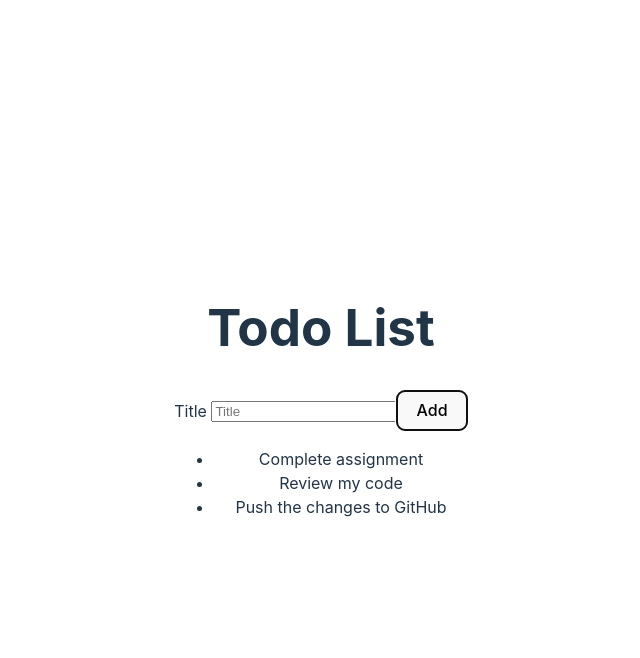
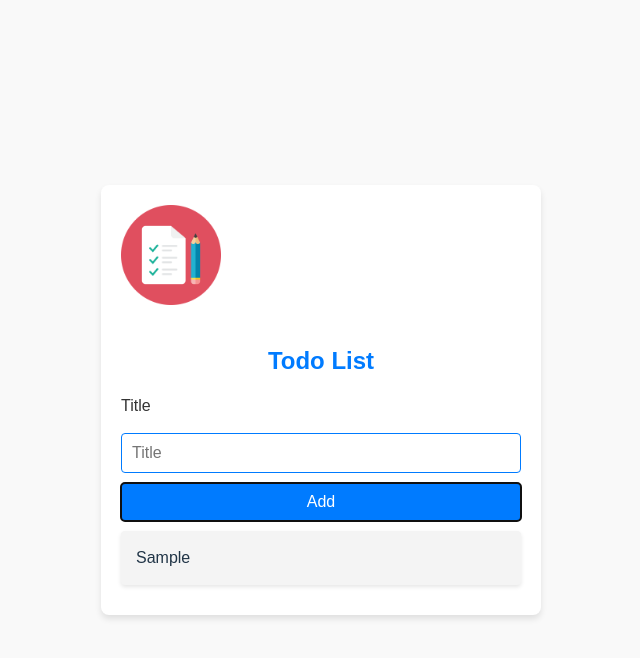
Before and after one commit to Ligo-code/react-todo, a React (Vite) app: page / in a window 1280 px wide. Both pictures are taken after typing "Sample" into the empty fields and a click on the button "Add". Shown: the top 658 px of the page, without its empty margins (319-959 px from the left). Built offline with nearby package versions, Linux system fonts and the light colour scheme.

Commit message:
implement state management for Todo List, controlled input, and unique ID generation

```diff
--- a/package.json
+++ b/package.json
@@ -11,7 +11,8 @@
   },
   "dependencies": {
     "react": "^18.3.1",
-    "react-dom": "^18.3.1"
+    "react-dom": "^18.3.1",
+    "uuid": "^11.0.3"
   },
   "devDependencies": {
     "@eslint/js": "^9.13.0",
--- a/src/AddTodoForm.jsx
+++ b/src/AddTodoForm.jsx
@@ -1,42 +1,50 @@
 // Component that is responsible for adding a new todo
 
 import { useState } from "react";
+import { v4 as uuidv4 } from 'uuid';
 
 function AddTodoForm({ onAddTodo }) {
-    const [val, setVal] = useState('');
+    const [todoTitle, setTodoTitle] = useState('');
+
+    function handleTitleChange(e) {
+        const newTodoTitle = e.target.value;
+        setTodoTitle(newTodoTitle);
+    }
     function handleAddTodo(e) {
         e.preventDefault();
-        const todoTitle = e.target.elements.todoTitle.value;
-        console.log(todoTitle);
-        onAddTodo(todoTitle);
-        setVal('');
+        if (!todoTitle.trim()) return;
+        onAddTodo({ title: todoTitle.trim(), id: uuidv4() });
+        setTodoTitle('');
     }
     return (
         <form onSubmit={handleAddTodo}>
-            <label htmlFor="todoTitle"> Title </label>
+            <label htmlFor="todoTitle">Title</label>
             <input
                 id="todoTitle"
                 type="text"
                 placeholder="Title"
-                name="title"
-                value={val}
-                onChange={(e) => setVal(e.target.value)} // setting the value of the input
+                name="todoTitle"
+                value={todoTitle}
+                onChange={handleTitleChange}
             />
-            <button type="submit"> Add </button>
+            <button type="submit">Add</button>
         </form>
     )
 }
 export default AddTodoForm
 
-/* Отвечает за добавление новой задачи.
-Состояние:
-Хук useState управляет текстом ввода (val).
-Функция handleAddTodo:
-Срабатывает при отправке формы.
-Извлекает текст новой задачи из поля ввода (e.target.elements.todoTitle.value).
-Передает значение в функцию onAddTodo (переданную из App).
-Очищает поле ввода, сбрасывая состояние val.
-Рендеринг:
-Форма с полем ввода для названия задачи (todoTitle) и кнопкой "Add".
-При вводе текста обновляет локальное состояние val.
+/* Ответственность: добавление нового элемента в список дел.
+
+Что он делает:
+
+Использует useState для хранения текущего значения ввода (val).
+В обработчике формы handleAddTodo:
+Предотвращает перезагрузку страницы с помощью e.preventDefault().
+Извлекает текст из поля ввода title через e.target.title.value.
+Передает это значение в функцию onAddTodo, которая была передана в качестве пропса.
+Очищает поле ввода.
+Как это работает:
+
+Когда пользователь вводит текст и нажимает кнопку "Add", форма вызывает handleAddTodo.
+Эта функция передает текст нового задания родительскому компоненту через onAddTodo.
  */
--- a/src/App.css
+++ b/src/App.css
@@ -1,8 +1,27 @@
+body {
+  font-family: 'Arial', sans-serif;
+  margin: 0;
+  padding: 0;
+  background-color: #f9f9f9;
+  display: flex; /* Для центрирования */
+  align-items: center;
+  justify-content: center;
+  height: 100vh; /* Высота окна браузера */
+}
+
+/* Карточка */
 #root {
-  max-width: 1280px;
-  margin: 0 auto;
-  padding: 2rem;
-  text-align: center;
+  max-width: 400px; /* Уменьшили ширину карточки */
+  width: 100%;
+  padding: 20px;
+  background-color: #ffffff;
+  border-radius: 8px;
+
+  box-shadow: 0 4px 6px rgba(0, 0, 0, 0.1);
+}
+
+li {
+  text-align: left;
 }
 
 .logo {
@@ -11,9 +30,11 @@
   will-change: filter;
   transition: filter 300ms;
 }
+
 .logo:hover {
   filter: drop-shadow(0 0 2em #646cffaa);
 }
+
 .logo.react:hover {
   filter: drop-shadow(0 0 2em #61dafbaa);
 }
@@ -22,6 +43,7 @@
   from {
     transform: rotate(0deg);
   }
+
   to {
     transform: rotate(360deg);
   }
@@ -40,3 +62,69 @@
 .read-the-docs {
   color: #888;
 }
+
+/* Заголовок */
+h1 {
+  font-size: 24px;
+  margin-bottom: 20px;
+  color: #007BFF; /* Синий цвет */
+  text-align: center;
+}
+
+/* Форма */
+form {
+  display: flex;
+  flex-direction: column; /* Выровняли элементы вертикально */
+  gap: 10px; /* Добавили расстояние между элементами */
+}
+
+label {
+  font-size: 16px;
+  color: #333;
+  margin-bottom: 5px;
+  text-align: left; /* Выравнивание по левому краю */
+}
+
+input[type="text"] {
+  padding: 10px;
+  font-size: 16px;
+  border: 1px solid #007BFF;
+  border-radius: 4px;
+}
+
+button {
+  padding: 10px 15px;
+  background-color: #007BFF; /* Синий цвет */
+  color: #fff;
+  font-size: 16px;
+  border: none;
+  border-radius: 4px;
+  cursor: pointer;
+  transition: background-color 0.3s ease;
+}
+
+button:hover {
+  background-color: #0056b3; /* Более тёмный синий при наведении */
+}
+
+/* Список задач */
+ul {
+  list-style: none;
+  padding: 0;
+  margin: 0;
+}
+
+li {
+  background-color: #f4f4f4;
+  padding: 15px;
+  margin: 10px 0;
+  border-radius: 4px;
+  display: flex;
+  align-items: center;
+  justify-content: space-between;
+  box-shadow: 0 2px 4px rgba(0, 0, 0, 0.1);
+}
+
+li:hover {
+  background-color: #e8e8e8;
+}
--- a/src/App.jsx
+++ b/src/App.jsx
@@ -1,40 +1,44 @@
 // This is the main component
 
-import { useState } from 'react';
-import reactLogo from './assets/react.svg';
-import './App.css';
-import * as React from 'react';
-import TodoList from './todoList.jsx'
-import AddTodoForm from './AddTodoForm.jsx'
+import { useState } from "react";
+import "./App.css";
+import AddTodoForm from "./AddTodoForm.jsx";
+import TodoList from "./TodoList.jsx";
+
+function App() {
+  const [todoList, setTodoList] = useState([]); // Состояние для списка заданий);
 
 
-function App() {
-  const [newTodo, setNewTodo] = useState('');
+  function addTodo(newTodo) {
+    try {
+      setTodoList([...todoList, newTodo]);
+    } catch (error) {
+      console.error("Error adding todo:", error);
+    }
+  }; // Добавляем задачу в список
 
   return (
     <div>
+      {/* Подключаем изображение */}
+      <img src="/images/checklist.png" alt="Checklist" style={{ width: "100px", marginBottom: "20px" }} />
       <h1>Todo List</h1>
-      < AddTodoForm onAddTodo={setNewTodo} />
-      < TodoList />
+      <AddTodoForm onAddTodo={addTodo} />
+      <TodoList todos={todoList} /> {/* Передаем список задач */}
     </div>
   );
 }
 
 export default App;
 
-/* *Импорты:
-Импортируются useState из React, компонент AddTodoForm и TodoList, а также CSS стили и логотип React.
-Состояние:
-Используется хук useState для управления состоянием newTodo (текущий текст задачи).
-Рендеринг:
-Отображает заголовок "Todo List".
-Подключает компонент AddTodoForm, передавая функцию setNewTodo через проп onAddTodo.
-Показывает текст новой задачи под формой.
-Отображает список задач через компонент TodoList.
-*/
+/* Компонент App
+Ответственность: основной компонент приложения.
 
-/*Пример работы всего приложения:
-На экране отображается список задач, указанных в массиве todoList.
-Пользователь вводит текст в поле "Title" и нажимает "Add".
-AddTodoForm вызывает handleAddTodo, передает текст задачи в App, где обновляется состояние newTodo.
-Новый текст задачи отображается в <p>New Todo: {newTodo}</p>, но сам список задач (todoList) не обновляется, так как он статически определен. */
+Что он делает:
+
+Определяет состояние newTodo с помощью useState.
+Передает функцию изменения состояния (setNewTodo) в компонент AddTodoForm как onAddTodo.
+Отображает заголовок "Todo List", компонент AddTodoForm и компонент TodoList.
+Как это работает:
+
+Когда AddTodoForm вызывает setNewTodo, состояние newTodo обновляется,
+но здесь это состояние пока не используется для добавления новой задачи в список.*/
--- a/src/TodoList.jsx
+++ b/src/TodoList.jsx
@@ -3,31 +3,17 @@
 import React from "react";
 import TodoListItem from "./TodoListItem.jsx"
 
-/* JSX */
-let todoList = [
-  { id: 1, title: "Complete assignment" },
-  { id: 2, title: "Review my code" },
-  { id: 3, title: "Push the changes to GitHub" }
-];
-
-function TodoList() {
-
+function TodoList({ todos }) { // Получаем список задач как пропс
   return (
     <ul>
-      {todoList.map((item) => (
-        <TodoListItem key={item.id} item={item} />
+      {todos.map((todo) => (
+        <TodoListItem key={todo.id} todo={todo} /> // Передаем "todo" как пропс
       ))}
     </ul>
-
-  )
+  );
 }
 
 export default TodoList;
 
-/*Отвечает за отображение списка всех задач.
-Данные:
-Локальный массив todoList содержит несколько задач с id и title.
-Рендеринг:
-Проходит по массиву задач с помощью .map() и для каждой задачи рендерит компонент TodoListItem, передавая данные задачи через проп item.
-У каждой задачи устанавливается уникальный key (идентификатор).
+/*
 */
--- a/src/TodoListItem.jsx
+++ b/src/TodoListItem.jsx
@@ -1,12 +1,16 @@
 // Component that is responsible for a single todo item
 
-function TodoListItem(props) {
+function TodoListItem({todo}) {
     return (<li>
-        {(props.item.title).trim()} </li>);
+        {todo.title.trim()} </li>);
 }
 export default TodoListItem;
 
-/*Отвечает за отображение отдельной задачи.
-Рендеринг:
-Получает задачу через проп item.
-Отображает название задачи, удаляя лишние пробелы методом .trim().*/
+/*Ответственность: отображение одной задачи.
+
+Что он делает:
+
+Принимает проп item и выводит его свойство title внутри элемента списка <li>.
+Как это работает:
+
+Каждый вызов TodoListItem отображает текст одной задачи, переданной в props.item.*/
```
Also changed, not shown: public/images/checklist.png (added), 1 other file (tests, documents, lock files or other folders).
